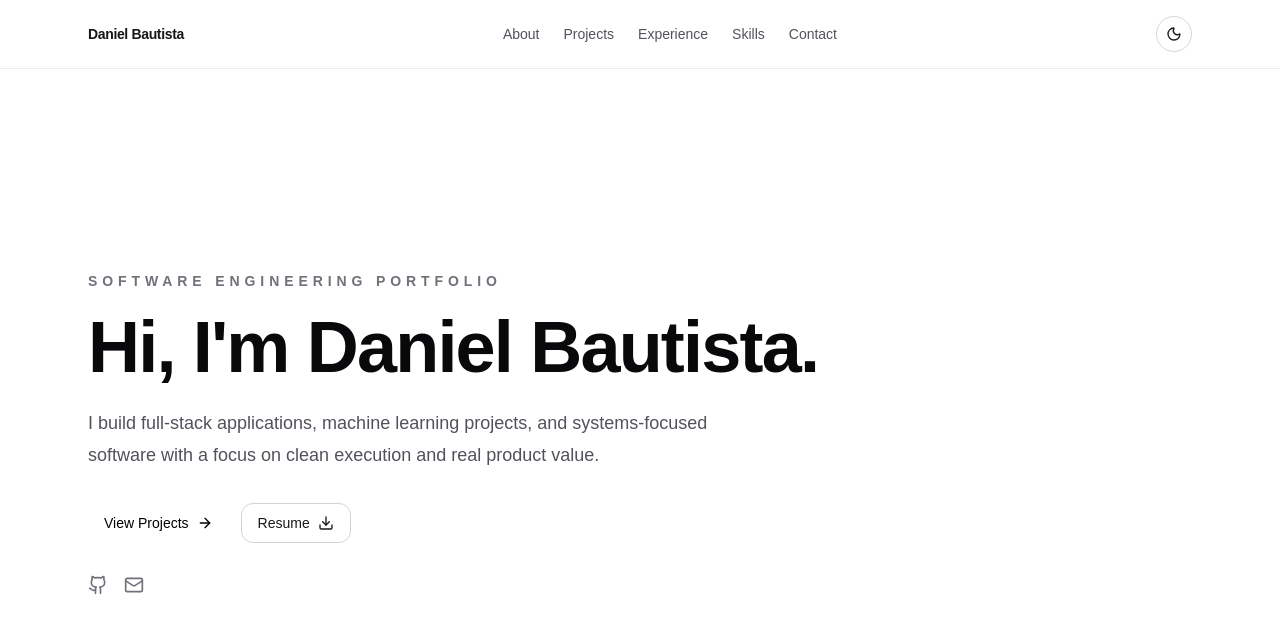
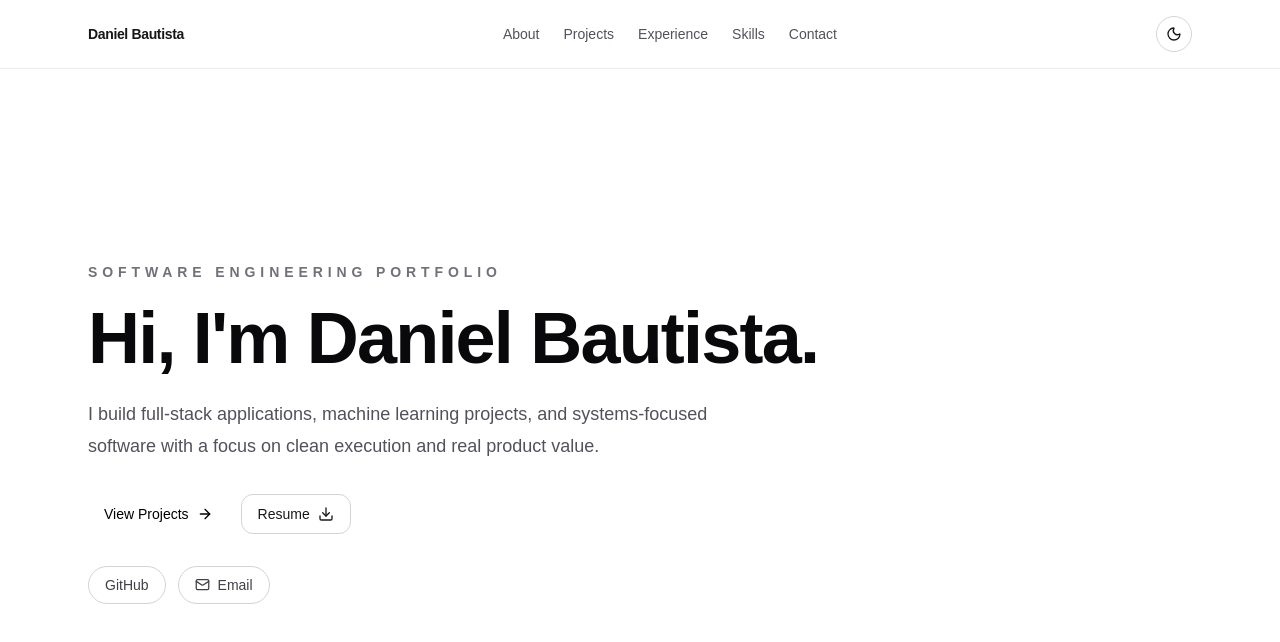
Before and after one commit to DanielBautista7799/daniel-portfolio, a Next.js app: page / in a window 1280 px wide. Shown: the top 642 px of the page. Built offline with nearby package versions, Linux system fonts and the light colour scheme.

Commit message:
Build portfolio hero section

```diff
--- a/src/components/social-links.tsx
+++ b/src/components/social-links.tsx
@@ -1,17 +1,16 @@
-import { Github, Linkedin, Mail } from "lucide-react";
+import { Mail } from "lucide-react";
 import { profile } from "@/lib/data";
 
 export function SocialLinks() {
 return (
-<div className="flex items-center gap-4">
+<div className="flex flex-wrap items-center gap-3">
     <a
     href={profile.github}
     target="_blank"
     rel="noreferrer"
-    aria-label="GitHub"
-    className="text-zinc-500 transition hover:text-zinc-950 dark:hover:text-white"
+    className="rounded-full border border-zinc-300 px-4 py-2 text-sm font-medium text-zinc-700 transition hover:bg-zinc-100 dark:border-zinc-700 dark:text-zinc-300 dark:hover:bg-zinc-900"
     >
-    <Github size={20} />
+    GitHub
     </a>
 
     {profile.linkedin ? (
@@ -19,19 +18,18 @@ return (
         href={profile.linkedin}
         target="_blank"
         rel="noreferrer"
-        aria-label="LinkedIn"
-        className="text-zinc-500 transition hover:text-zinc-950 dark:hover:text-white"
+        className="rounded-full border border-zinc-300 px-4 py-2 text-sm font-medium text-zinc-700 transition hover:bg-zinc-100 dark:border-zinc-700 dark:text-zinc-300 dark:hover:bg-zinc-900"
     >
-        <Linkedin size={20} />
+        LinkedIn
     </a>
     ) : null}
 
     <a
     href={`mailto:${profile.email}`}
-    aria-label="Email"
-    className="text-zinc-500 transition hover:text-zinc-950 dark:hover:text-white"
+    className="inline-flex items-center gap-2 rounded-full border border-zinc-300 px-4 py-2 text-sm font-medium text-zinc-700 transition hover:bg-zinc-100 dark:border-zinc-700 dark:text-zinc-300 dark:hover:bg-zinc-900"
     >
-    <Mail size={20} />
+    <Mail size={15} />
+    Email
     </a>
 </div>
 );
```
